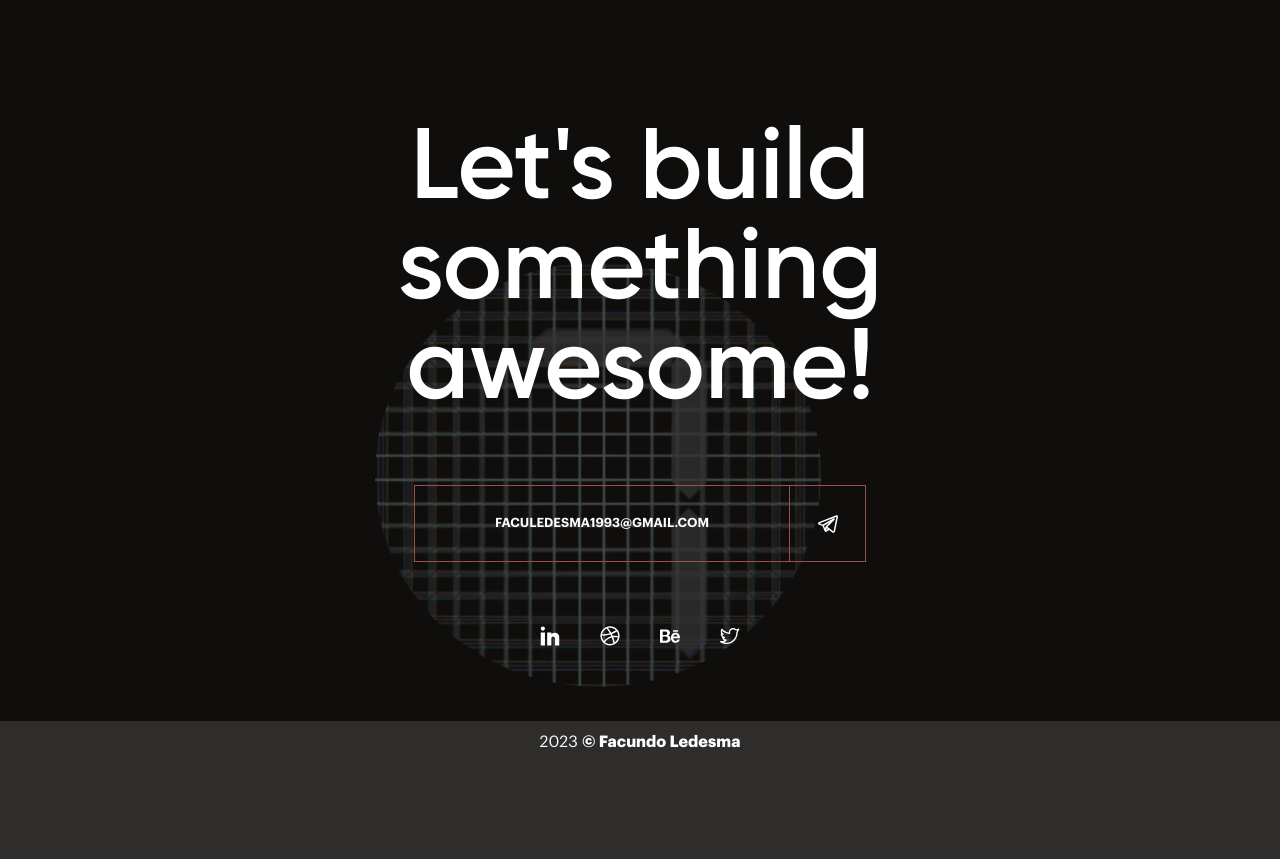
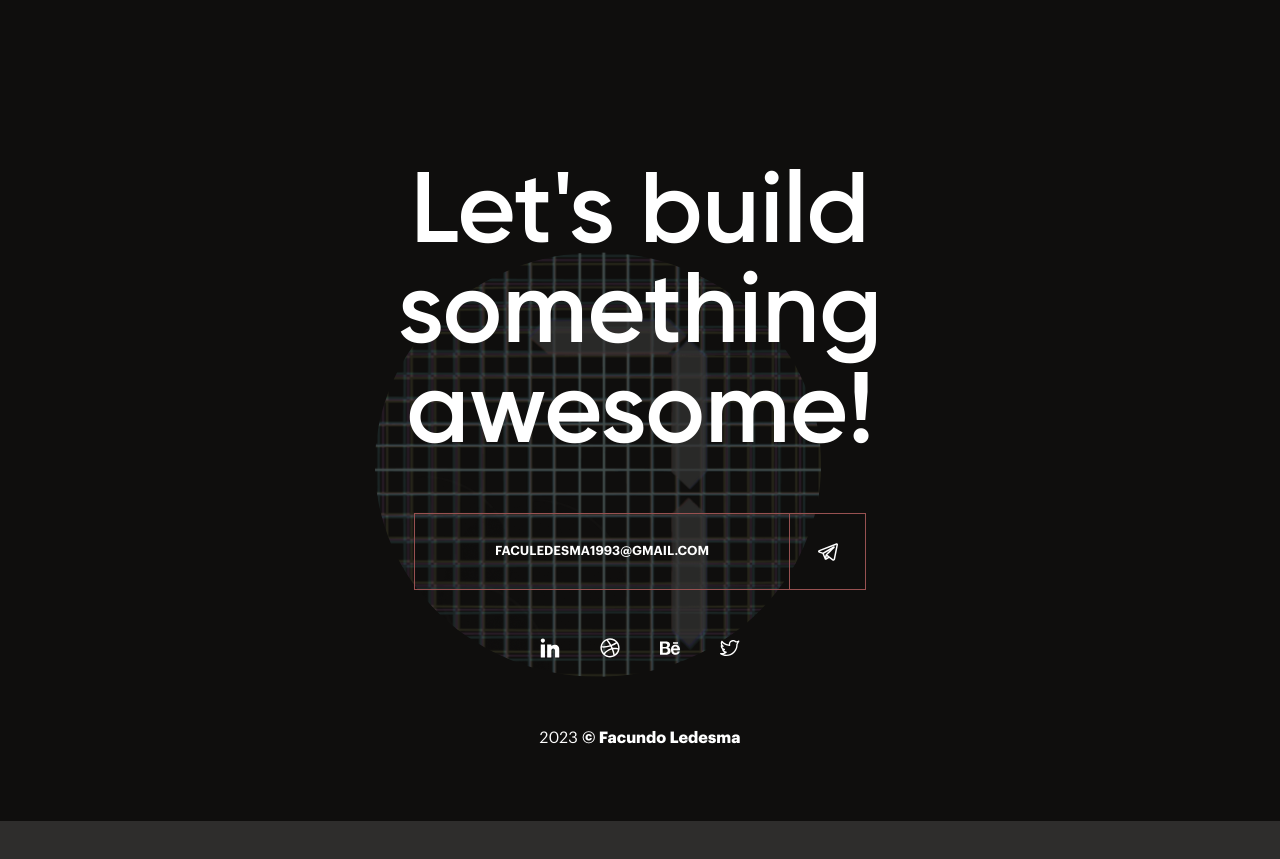
Before and after one commit to faculedesma/fledesma-dev, a React (Vite) app: page / in a window 1280 px wide. Shown: the part 8220-9079 px from the top of the page. Before the commit the page ends 9001 px from the top, so only its background shows below. Built offline with nearby package versions, Linux system fonts and the light colour scheme.

Commit message:
fix: fix css issues in footer, hero & menu

```diff
--- a/src/components/footer/footer.scss
+++ b/src/components/footer/footer.scss
@@ -5,7 +5,7 @@
   width: 100dvw;
   top: 0;
   left: 0;
-  height: 600px;
+  height: 700px;
   scale: 1.2;
   overflow: hidden;
 
@@ -25,12 +25,12 @@
 .footer {
   position: relative;
   width: 100%;
-  height: 600px;
+  height: 700px;
   display: flex;
   flex-direction: column;
   align-items: center;
-  justify-content: space-between;
-  gap: 4rem;
+  justify-content: flex-end;
+  gap: 3rem;
   margin-top: 24rem;
 
   h1 {
@@ -128,17 +128,6 @@
     opacity: 0;
     z-index: 1;
   }
-
-  &-expand {
-    position: absolute;
-    top: 40.4%;
-    left: 52%;
-    width: 20px;
-    height: 20px;
-    border-radius: 50%;
-    background-color: rgba($highlight-color, 0.6);
-    z-index: 4;
-  }
 }
 
 .show-footer {
@@ -182,7 +171,7 @@
 @media only screen and (min-width: 320px) and (max-width: 480px) {
   .footer {
     padding: 4rem 0 0;
-    height: 400px;
+    height: 500px;
     overflow: hidden;
     margin-top: 6rem;
 
@@ -214,9 +203,5 @@
         height: 50px;
       }
     }
-
-    &-expand {
-      display: none;
-    }
   }
 }
--- a/src/components/hero/hero.scss
+++ b/src/components/hero/hero.scss
@@ -443,7 +443,7 @@
 
   .focus-bg {
     img {
-      transform: skew(0deg, 0deg) scale(2);
+      transform: skew(0, 0) scale(1.5);
       transition: transform calc($golden-ratio-time / 8)
         ease-out;
     }
--- a/src/components/menu/menu.scss
+++ b/src/components/menu/menu.scss
@@ -4,9 +4,8 @@
   position: fixed;
   top: 0;
   left: 0;
-  height: 100dvh;
-  width: 100dvw;
-  translate: -30px 0;
+  height: 100%;
+  width: 100%;
   background-color: $primary-color;
   scale: 1 0;
   z-index: -1;
```
